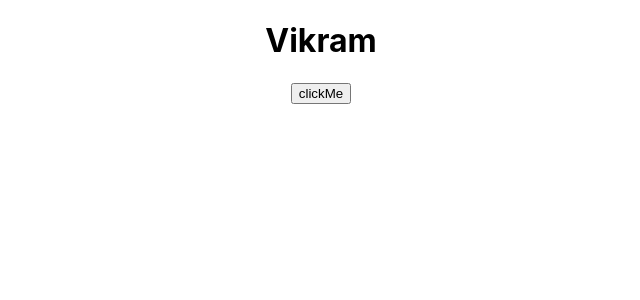
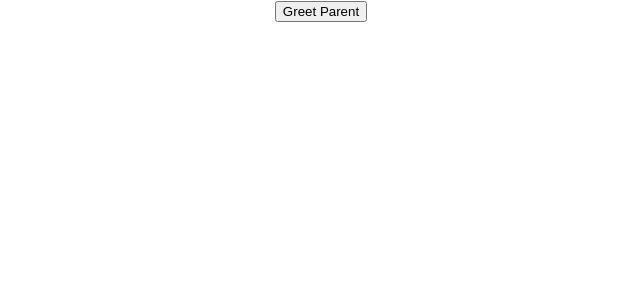
Before and after one commit to vashish144/PracticeReact, a React (Create React App) app: page / in a window 1280 px wide. Shown: the top 300 px of the page, without its empty margins (319-959 px from the left). Built offline with nearby package versions, Linux system fonts and the light colour scheme.

Commit message:
adding passing data from parent to chind flow

```diff
--- a/src/App.js
+++ b/src/App.js
@@ -7,11 +7,13 @@ import Counter from "./components/Counter";
 import FunctionClick from "./components/clickHandler/FunctionClick";
 import ClassClick from "./components/clickHandler/ClassClick";
 import EventBind from "./components/eventBind/EventBind";
+import ParentComponent from "./components/passignDatafromParentToChild/ParentComponent";
 
 function App() {
   return (
     <div className="App">
-      <EventBind />
+      <ParentComponent />
+      {/* <EventBind /> */}
       {/* <ClassClick /> */}
       {/* <FunctionClick /> */}
       {/* <Counter value={5}></Counter> */}
--- /dev/null
+++ b/src/components/passignDatafromParentToChild/ChildComponent.js
@@ -0,0 +1,12 @@
+import React from "react";
+
+function ChildComponent(props) {
+  return (
+    <div>
+      {/* <button onClick={props.geetHandler}>Greet Parent</button> */}
+      <button onClick={() => props.geetHandler("vikram")}>Greet Parent</button>
+    </div>
+  );
+}
+
+export default ChildComponent;
--- /dev/null
+++ b/src/components/passignDatafromParentToChild/ParentComponent.js
@@ -0,0 +1,26 @@
+import React, { Component } from "react";
+import ChildComponent from "./ChildComponent";
+
+class ParentComponent extends Component {
+  constructor(props) {
+    super(props);
+
+    this.state = {
+      parenName: "parent",
+    };
+    // this.greetParent = this.greetParent.bind(this);
+  }
+  greetParent = (call) => {
+    // alert(`Hello ${this.state.parenName}`);
+    alert(`Hello ${this.state.parenName} ${call}`);
+  };
+  render() {
+    return (
+      <div>
+        <ChildComponent geetHandler={this.greetParent} />
+      </div>
+    );
+  }
+}
+
+export default ParentComponent;
```
